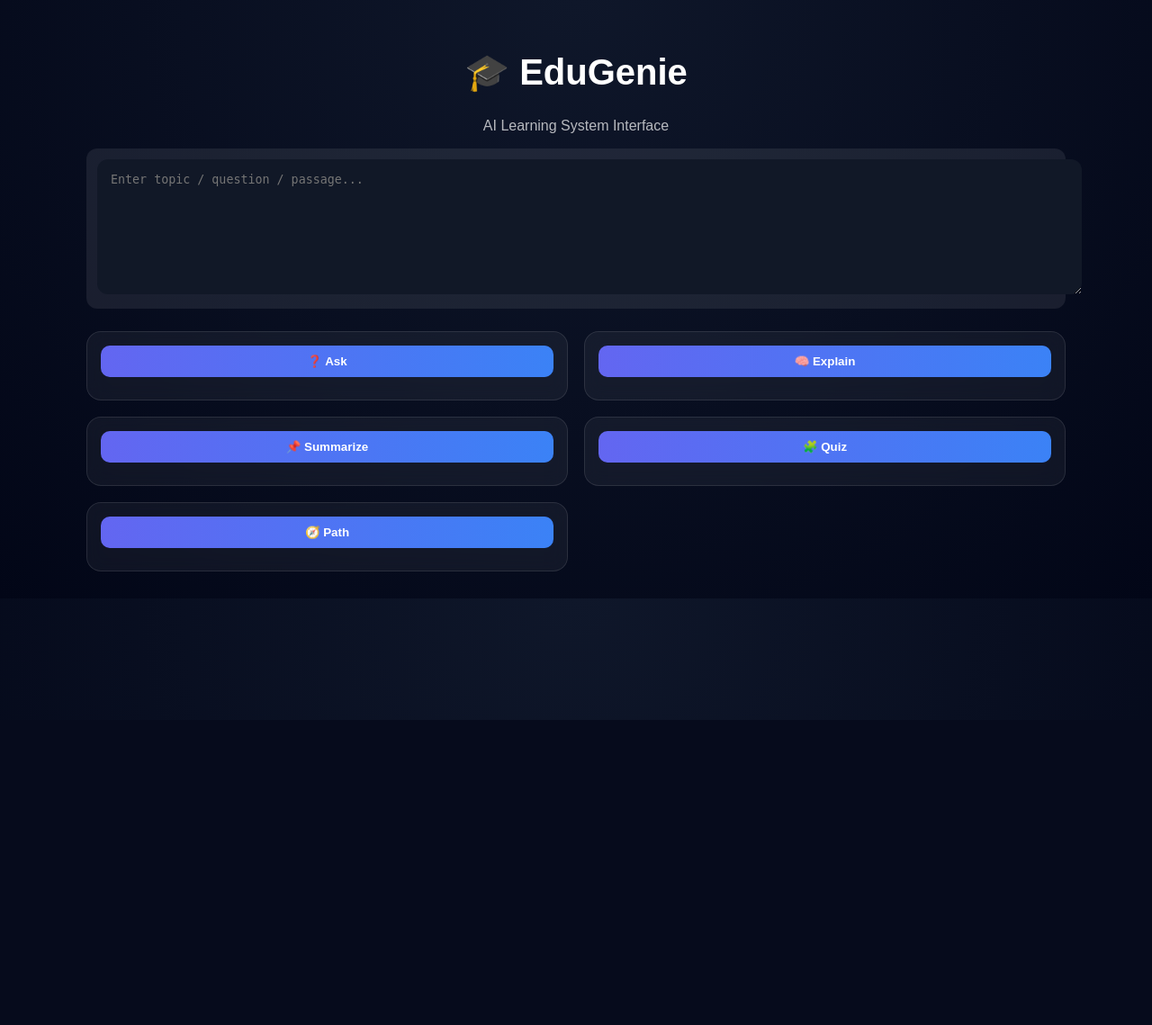
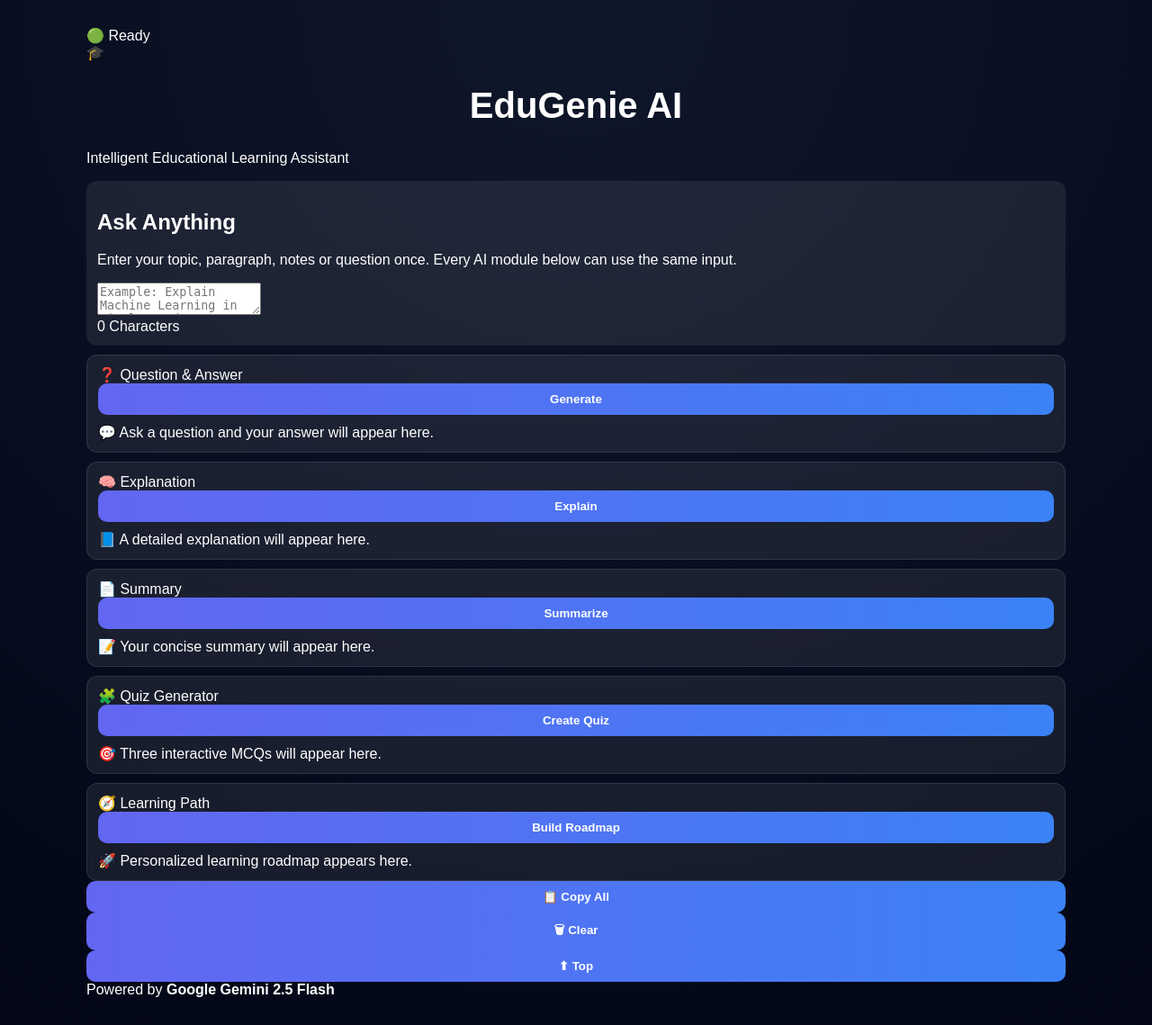
Before and after one commit to Ishak-u/Edu-Genie, a FastAPI app: page / in a window 1280 px wide. Shown: the whole page at 90% size. Before the commit the page ends 762 px from the top, so only its background shows below. Run offline with FastAPI, Linux system fonts and the light colour scheme.

Commit message:
second commit

```diff
--- a/templates/index.html
+++ b/templates/index.html
@@ -1,56 +1,317 @@
 <!DOCTYPE html>
 <html lang="en">
+
 <head>
+
     <meta charset="UTF-8">
-    <meta name="viewport" content="width=device-width, initial-scale=1.0">
-    <title>EduGenie Learning Assistant</title>
+
+    <meta name="viewport"
+          content="width=device-width, initial-scale=1.0">
+
+    <title>EduGenie AI</title>
 
     <link rel="stylesheet" href="/static/style.css">
+
+    <link rel="preconnect"
+          href="https://fonts.googleapis.com">
+
+    <link rel="preconnect"
+          href="https://fonts.gstatic.com"
+          crossorigin>
+
+    <link href="https://fonts.googleapis.com/css2?family=Poppins:wght@300;400;500;600;700&display=swap"
+          rel="stylesheet">
+
 </head>
+
 <body>
+
+<div class="background"></div>
 
 <div class="container">
 
-    <h1>🎓 EduGenie</h1>
-    <p class="subtitle">AI Learning System Interface</p>
+    <!-- HEADER -->
 
-    <!-- GLOBAL INPUT -->
-    <div class="global-input card">
-        <textarea id="inputText" placeholder="Enter topic / question / passage..."></textarea>
-    </div>
-
-    <!-- MODULE GRID -->
-    <div class="grid">
-
-        <div class="module">
-            <button onclick="askQuestion()">❓ Ask</button>
-            <div id="qnaBox" class="outputBox"></div>
+    <header class="header">
+<div id="statusBadge" class="statusBadge">
+    🟢 Ready
+</div>
+        <div class="logo">
+            🎓
         </div>
 
-        <div class="module">
-            <button onclick="explain()">🧠 Explain</button>
-            <div id="explainBox" class="outputBox"></div>
+        <div>
+
+            <h1>EduGenie AI</h1>
+
+            <p>
+                Intelligent Educational Learning Assistant
+            </p>
+
         </div>
 
-        <div class="module">
-            <button onclick="summarize()">📌 Summarize</button>
-            <div id="summaryBox" class="outputBox"></div>
+    </header>
+
+
+    <!-- HERO -->
+
+    <section class="hero-card card">
+
+        <h2>Ask Anything</h2>
+
+        <p>
+
+            Enter your topic, paragraph, notes or question once.
+            Every AI module below can use the same input.
+
+        </p>
+
+        <textarea
+
+            id="inputText"
+
+            placeholder="Example: Explain Machine Learning in simple words..."
+
+        ></textarea>
+
+        <div class="counter">
+
+            <span id="charCount">
+
+                0 Characters
+
+            </span>
+
         </div>
 
-        <div class="module">
-            <button onclick="generateQuiz()">🧩 Quiz</button>
-            <div id="quizBox" class="outputBox"></div>
+    </section>
+
+
+
+    <!-- MODULES -->
+
+    <section class="modules">
+
+
+
+        <!-- QUESTION ANSWERING -->
+
+        <div class="module card">
+
+            <div class="module-header">
+
+                <div class="module-title">
+
+                    ❓ Question & Answer
+
+                </div>
+
+                <button onclick="askQuestion()">
+
+                    Generate
+
+                </button>
+
+            </div>
+
+            <div id="qnaBox" class="outputBox">
+
+                <div class="placeholder">
+
+                    💬
+
+                    Ask a question and your answer will appear here.
+
+                </div>
+
+            </div>
+
         </div>
 
-        <div class="module">
-            <button onclick="learningPath()">🧭 Path</button>
-            <div id="pathBox" class="outputBox"></div>
+
+
+        <!-- EXPLANATION -->
+
+        <div class="module card">
+
+            <div class="module-header">
+
+                <div class="module-title">
+
+                    🧠 Explanation
+
+                </div>
+
+                <button onclick="explain()">
+
+                    Explain
+
+                </button>
+
+            </div>
+
+            <div id="explainBox" class="outputBox">
+
+                <div class="placeholder">
+
+                    📘
+
+                    A detailed explanation will appear here.
+
+                </div>
+
+            </div>
+
         </div>
 
-    </div>
+
+
+        <!-- SUMMARY -->
+
+        <div class="module card">
+
+            <div class="module-header">
+
+                <div class="module-title">
+
+                    📄 Summary
+
+                </div>
+
+                <button onclick="summarize()">
+
+                    Summarize
+
+                </button>
+
+            </div>
+
+            <div id="summaryBox" class="outputBox">
+
+                <div class="placeholder">
+
+                    📝
+
+                    Your concise summary will appear here.
+
+                </div>
+
+            </div>
+
+        </div>
+
+
+
+        <!-- QUIZ -->
+
+        <div class="module card">
+
+            <div class="module-header">
+
+                <div class="module-title">
+
+                    🧩 Quiz Generator
+
+                </div>
+
+                <button onclick="generateQuiz()">
+
+                    Create Quiz
+
+                </button>
+
+            </div>
+
+            <div id="quizBox" class="outputBox">
+
+                <div class="placeholder">
+
+                    🎯
+
+                    Three interactive MCQs will appear here.
+
+                </div>
+
+            </div>
+
+        </div>
+
+
+
+        <!-- LEARNING PATH -->
+
+        <div class="module card">
+
+            <div class="module-header">
+
+                <div class="module-title">
+
+                    🧭 Learning Path
+
+                </div>
+
+                <button onclick="learningPath()">
+
+                    Build Roadmap
+
+                </button>
+
+            </div>
+
+            <div id="pathBox" class="outputBox">
+
+                <div class="placeholder">
+
+                    🚀
+
+                    Personalized learning roadmap appears here.
+
+                </div>
+
+            </div>
+
+        </div>
+
+    </section>
+
+
+<div class="toolbar">
+<button onclick="copyEntirePage()">
+    📋 Copy All
+</button>
+
+<button onclick="clearOutputs()">
+    🗑 Clear
+</button>
+
+<button onclick="scrollTopSmooth()">
+    ⬆ Top
+</button>
+</div>
+    <!-- FOOTER -->
+
+    <footer>
+
+        <span>
+
+            Powered by
+
+            <strong>Google Gemini 2.5 Flash</strong>
+
+        </span>
+
+    </footer>
 
 </div>
 
+<!-- Markdown Renderer -->
+
+<script src="https://cdn.jsdelivr.net/npm/marked/marked.min.js"></script>
+
+<!-- Main Script -->
+
 <script src="/static/script.js"></script>
+
 </body>
+
 </html>
```
